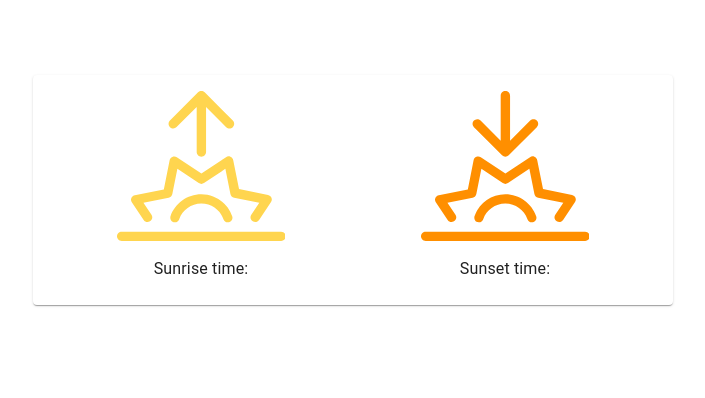
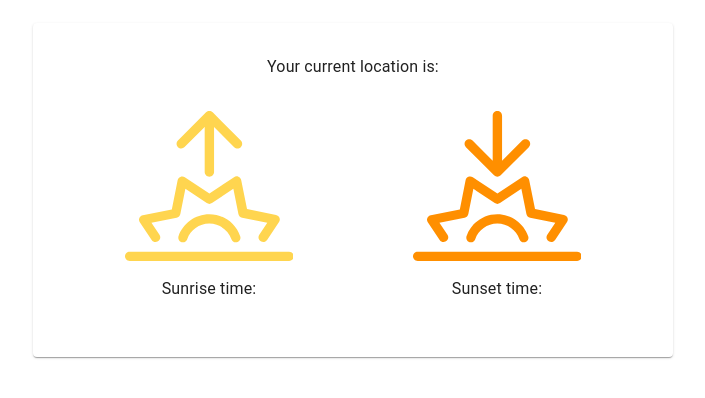
Before and after one commit to Vlad-B/horizon, a React (Create React App) app: page / in a window 1280 px wide. Shown: the part 210-608 px from the top of the page, without its empty margins (287-992 px from the left). Built offline with nearby package versions, Linux system fonts and the light colour scheme; no server answers.

Commit message:
Use axios to get the current city

```diff
--- a/src/SunriseSunset/index.js
+++ b/src/SunriseSunset/index.js
@@ -17,6 +17,10 @@ import { getSunrise, getSunset } from "sunrise-sunset-js";
 
 // assets
 import { IconSunrise, IconSunset } from "../assets/Icons/Icons";
+import axios from "axios";
+
+const getCityApi = (lat, long) =>
+    `https://api.bigdatacloud.net/data/reverse-geocode-client?latitude=${lat}&longitude=${long}&localityLanguage=en`;
 
 const SunriseSunset = () => {
     const [state, setState] = useState({
@@ -24,10 +28,11 @@ const SunriseSunset = () => {
         longitude: null,
         sunrise: "",
         sunset: "",
+        cityLocation: "",
     });
     const stateRef = useRef();
     stateRef.current = state;
-    const { sunrise, sunset, latitude, longitude } = state;
+    const { sunrise, sunset, latitude, longitude, cityLocation } = state;
     useEffect(() => {
         navigator.geolocation.getCurrentPosition((position) => {
             setState({
@@ -42,11 +47,18 @@ const SunriseSunset = () => {
         if (latitude && longitude) {
             const sunset = getSunset(latitude, longitude);
             const sunrise = getSunrise(latitude, longitude);
-            setState({
-                ...stateRef.current,
-                sunset: moment(sunset).format("HH:mm:ss"),
-                sunrise: moment(sunrise).format("HH:mm:ss"),
-            });
+
+            axios
+                .get(getCityApi(latitude, longitude))
+                .then(({ data }) =>
+                    setState({
+                        ...stateRef.current,
+                        cityLocation: `${data.locality}, ${data.countryName}`,
+                        sunset: moment(sunset).format("HH:mm:ss"),
+                        sunrise: moment(sunrise).format("HH:mm:ss"),
+                    })
+                )
+                .catch((err) => console.error(err));
         }
     }, [latitude, longitude]);
 
@@ -54,13 +66,17 @@ const SunriseSunset = () => {
         <Paper component={Card} sx={{ width: "50vw", height: "100%" }}>
             <CardContent
                 sx={{
+                    p: 4,
                     display: "flex",
                     flexDirection: "column",
                     alignItems: "center",
                 }}
             >
+                <Typography>
+                    Your current location is: <b>{cityLocation}</b>
+                </Typography>
                 <Grid
-                    sx={{ height: "100%" }}
+                    sx={{ m: 4, height: "100%" }}
                     container
                     justifyContent="space-around"
                     alignContent="center"
```
